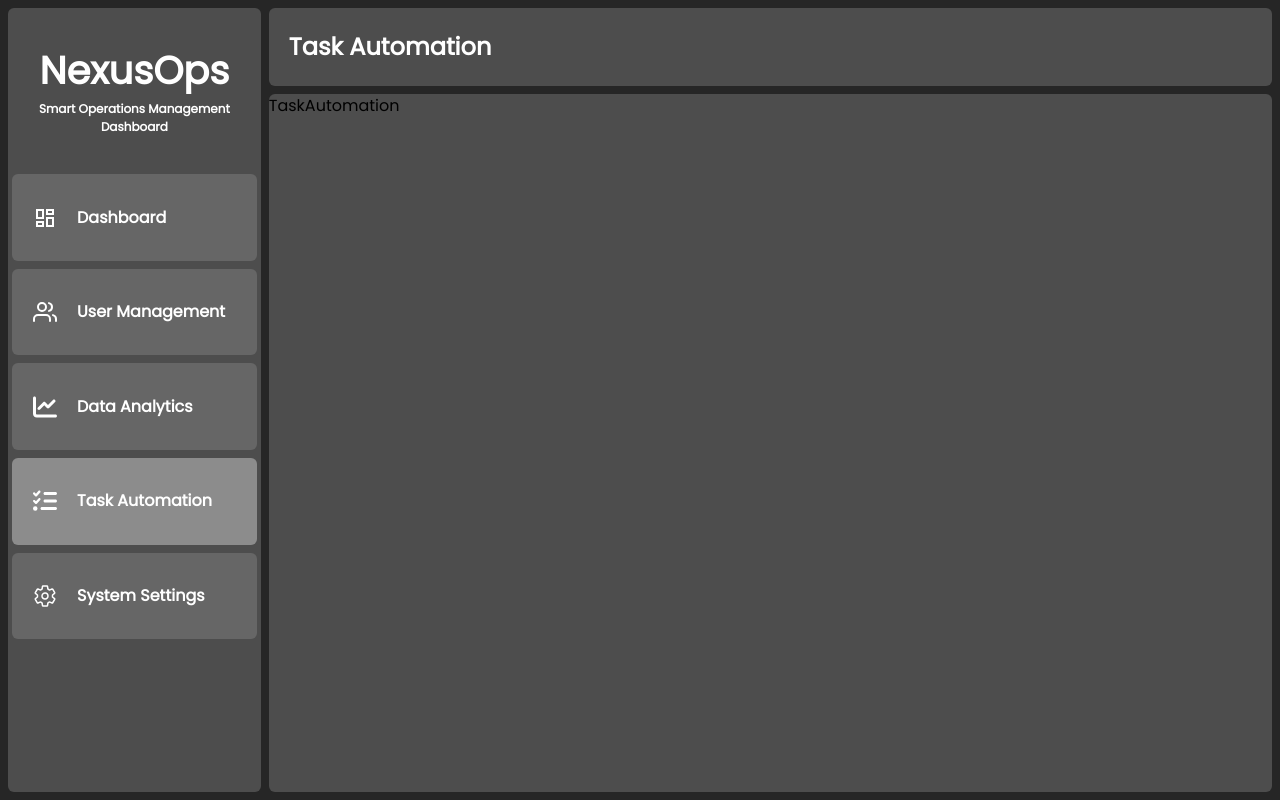
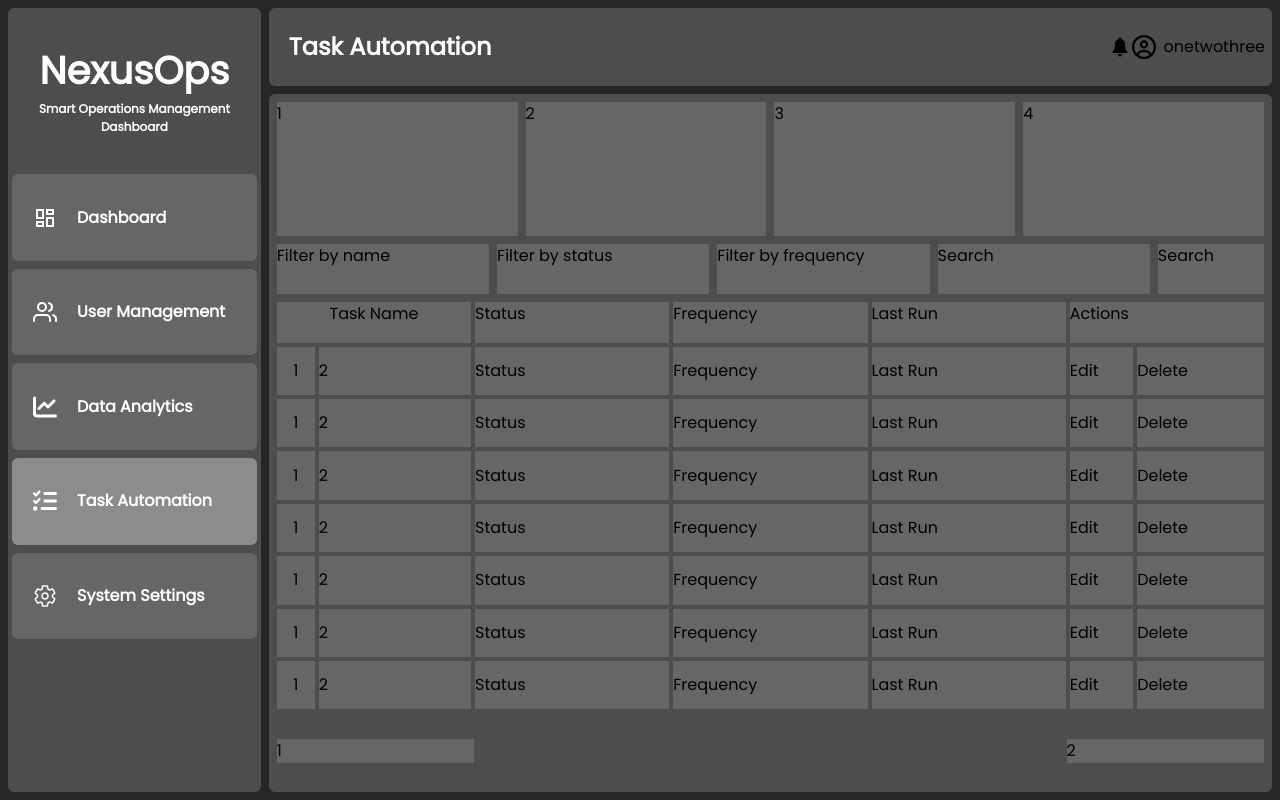
Before and after one commit to Khageswar-M/NexusOps-fe, a React (Vite) app: page /task-automation in a window 1280 px wide. Built offline with nearby package versions, Linux system fonts and the light colour scheme.

Commit message:
all raw designs are done

```diff
--- a/src/pages/AsideTabs/SystemSettings.jsx
+++ b/src/pages/AsideTabs/SystemSettings.jsx
@@ -9,7 +9,31 @@ const SystemSettings = () => {
   }, []);
 
   return (
-    <div>SystemSettings</div>
+    <div className="grid grid-rows-[5fr_3fr_3fr_2fr_1fr] h-full gap-2 p-2">
+      <div className=" grid grid-rows-[1fr_2fr_1fr] gap-1">
+        <div className="bg-[hsl(0,0%,40%)]">1</div>
+        <div className="bg-[hsl(0,0%,40%)]">2</div>
+        <div className="bg-[hsl(0,0%,40%)]">3</div>
+      </div>
+
+      <div className=" grid grid-rows-[1fr_1fr_1fr] gap-1">
+        <div className="bg-[hsl(0,0%,40%)]">1</div>
+        <div className="bg-[hsl(0,0%,40%)]">2</div>
+        <div className="bg-[hsl(0,0%,40%)]">3</div>
+      </div>
+      <div className=" grid grid-rows-[1fr_1fr_1fr] gap-1">
+        <div className="bg-[hsl(0,0%,40%)]">1</div>
+        <div className="bg-[hsl(0,0%,40%)]">2</div>
+        <div className="bg-[hsl(0,0%,40%)]">3</div>
+      </div>
+      <div className=" grid grid-rows-[1fr_2fr] gap-1">
+        <div className="bg-[hsl(0,0%,40%)]">1</div>
+        <div className="bg-[hsl(0,0%,40%)]">2</div>
+      </div>
+      <div className="flex items-center justify-end">
+        <div className="bg-[hsl(0,0%,40%)] w-[20%]">1</div>
+      </div>
+    </div>
   )
 }
 
--- a/src/pages/AsideTabs/TaskAutomation.jsx
+++ b/src/pages/AsideTabs/TaskAutomation.jsx
@@ -3,12 +3,70 @@ import { useContext, useEffect } from "react";
 
 const TaskAutomation = () => {
 
-  const {setTitle} = useContext(AppContext);
+  const { setTitle } = useContext(AppContext);
   useEffect(() => {
     setTitle("Task Automation");
   }, []);
   return (
-    <div>TaskAutomation</div>
+    <div className="grid grid-rows-[2fr_7fr_1fr] gap-2 p-2 h-full">
+      <div className=" grid grid-cols-[1fr_1fr_1fr_1fr] gap-2">
+        <div className="bg-[hsl(0,0%,40%)]">1</div>
+        <div className="bg-[hsl(0,0%,40%)]">2</div>
+        <div className="bg-[hsl(0,0%,40%)]">3</div>
+        <div className="bg-[hsl(0,0%,40%)]">4</div>
+      </div>
+
+      <div className=" grid grid-rows-[1fr_8fr] gap-2">
+        <div className=" grid grid-cols-[2fr_2fr_2fr_2fr_1fr] gap-2">
+          <div className="bg-[hsl(0,0%,40%)]">Filter by name</div>
+          <div className="bg-[hsl(0,0%,40%)]">Filter by status</div>
+          <div className="bg-[hsl(0,0%,40%)]">Filter by frequency</div>
+          <div className="bg-[hsl(0,0%,40%)]">Search</div>
+          <div className="bg-[hsl(0,0%,40%)]">Search</div>
+        </div>
+
+        {/* Table */}
+        <div className=" grid grid-rows-[1fr_9fr] gap-1">
+          {/* Table header */}
+          <div className=" grid grid-cols-[2fr_2fr_2fr_2fr_2fr] gap-1">
+            <div className="bg-[hsl(0,0%,40%)] text-center">Task Name</div>
+            <div className="bg-[hsl(0,0%,40%)]">Status</div>
+            <div className="bg-[hsl(0,0%,40%)]">Frequency</div>
+            <div className="bg-[hsl(0,0%,40%)]">Last Run</div>
+            <div className="bg-[hsl(0,0%,40%)]">Actions</div>
+          </div>
+
+          {/* Table body */}
+          <div className=" grid grid-rows-[1fr_1fr_1fr_1fr_1fr_1fr_1fr] gap-1">
+            {Array.from({ length: 7 }).map((_, id) => {
+              return (
+                <div
+                  key={id}
+                  className="grid grid-cols-[2fr_2fr_2fr_2fr_2fr] gap-1"
+                >
+                  <div className=" grid grid-cols-[1fr_4fr] gap-1">
+                    <div className="bg-[hsl(0,0%,40%)] flex items-center justify-center">1</div>
+                    <div className="bg-[hsl(0,0%,40%)] flex items-center">2</div>
+                  </div>
+                  <div className="bg-[hsl(0,0%,40%)] flex items-center">Status</div>
+                  <div className="bg-[hsl(0,0%,40%)] flex items-center">Frequency</div>
+                  <div className="bg-[hsl(0,0%,40%)] flex items-center">Last Run</div>
+                  <div className=" grid grid-cols-[2fr_4fr] gap-1 [&>div]:flex [&>div]:items-center">
+                    <div className="bg-[hsl(0,0%,40%)]">Edit</div>
+                    <div className="bg-[hsl(0,0%,40%)]">Delete</div>
+                  </div>
+                </div>
+              )
+            })}
+          </div>
+        </div>
+      </div>
+
+      <div className="flex flex-row items-center justify-between">
+        <div className="bg-[hsl(0,0%,40%)] w-[20%]">1</div>
+        <div className="bg-[hsl(0,0%,40%)] w-[20%]">2</div>
+      </div>
+    </div>
   )
 }
 
--- a/src/pages/Dashboard/PerformanceChart.jsx
+++ b/src/pages/Dashboard/PerformanceChart.jsx
@@ -49,14 +49,21 @@ const PerformanceChart = () => {
   ];
 
   return (
-    <div className='row-span-3 bg-[hsl(0,0%,40%)] rounded-md flex font-bold shadow-[0px_0px_5px_rgba(0,0,0,0.3)]'>
-      <div className='w-full h-full'>
+    <div className='row-span-3  rounded-md font-bold shadow-[0px_0px_5px_rgba(0,0,0,0.3)] grid grid-rows-[1fr_4fr] gap-1 text-white bg-[hsl(0,0%,40%)]'>
+      <div className=' flex items-center justify-between px-5'>
+        <h3>User Activity Over Time</h3>
+        <div className='flex items-center justify-between gap-2'>
+          <div>Year</div>
+          <div>Month</div>
+          <div>Week</div>
+        </div>
+      </div>
+      <div className='w-full h-full bg-[hsl(0,0%,40%)]'>
         <LineChart
           dataset={usUnemploymentRate}
           xAxis={xAxis}
           yAxis={yAxis}
           series={series}
-          // height={300}
           grid={{ vertical: true, horizontal: true }}
 
         />
--- a/src/pages/UserManagementSubTabs/ActivityLogs.jsx
+++ b/src/pages/UserManagementSubTabs/ActivityLogs.jsx
@@ -3,7 +3,7 @@ import { useContext, useEffect } from "react";
 
 const ActivityLogs = () => {
 
-  const { setTitle } = useContext(AppContext);
+  const {setTitle } = useContext(AppContext);
   useEffect(() => {
     setTitle("Activity Logs");
   }, []);
--- a/src/pages/UserManagementSubTabs/AddUser.jsx
+++ b/src/pages/UserManagementSubTabs/AddUser.jsx
@@ -3,7 +3,7 @@ import { AppContext } from "../../context/TitleContext";
 
 const AddUser = () => {
 
-  const { setTitle } = useContext(AppContext);
+  const {setTitle } = useContext(AppContext);
   useEffect(() => {
     setTitle("Add User");
   }, []);
--- a/src/pages/UserManagementSubTabs/RolesPermissions.jsx
+++ b/src/pages/UserManagementSubTabs/RolesPermissions.jsx
@@ -3,7 +3,7 @@ import { AppContext } from '../../context/TitleContext';
 
 const RolesPermissions = () => {
 
-  const { setTitle } = useContext(AppContext);
+  const {setTitle } = useContext(AppContext);
     useEffect(() => {
       setTitle("Roles & Permissions");
     }, []);
--- a/src/pages/UserManagementSubTabs/UserAnalytics.jsx
+++ b/src/pages/UserManagementSubTabs/UserAnalytics.jsx
@@ -2,7 +2,7 @@ import React, { useContext, useEffect } from 'react'
 import { AppContext } from '../../context/TitleContext';
 
 const UserAnalytics = () => {
-  const { setTitle } = useContext(AppContext);
+  const {setTitle } = useContext(AppContext);
     useEffect(() => {
       setTitle("User Analytics");
     }, []);
--- a/src/pages/UserManagementSubTabs/UserList.jsx
+++ b/src/pages/UserManagementSubTabs/UserList.jsx
@@ -3,7 +3,7 @@ import { AppContext } from '../../context/TitleContext';
 
 const UserList = () => {
 
-  const { setTitle } = useContext(AppContext);
+  const {setTitle } = useContext(AppContext);
   useEffect(() => {
     setTitle("User List");
   }, []);
--- a/src/screens/Header/HeaderScreen.jsx
+++ b/src/screens/Header/HeaderScreen.jsx
@@ -1,16 +1,28 @@
 import { AppContext } from "../../context/TitleContext";
 import { useContext } from "react";
+import { IoIosNotifications } from "react-icons/io";
+import { FaRegCircleUser } from "react-icons/fa6";
 
 const HeaderScreen = () => {
 
-    const{title} = useContext(AppContext);
+    const { title } = useContext(AppContext);
 
 
     return (
-        <div className="bg-[hsl(0,0%,30%)] rounded-md flex items-center">
-            <h1 className="text-white px-5 font-poppins text-2xl font-bold">
+        <div className="bg-[hsl(0,0%,30%)] rounded-md flex items-center justify-between px-5">
+            <h1 className="text-white  font-poppins text-2xl font-bold">
                 {title}
             </h1>
+
+            <div className="flex flex-row items-center justify-between w-[15%] ">
+                <div className="">
+                    <IoIosNotifications size={24} />
+                </div>
+                <div className="flex flex-row gap-2">
+                    <FaRegCircleUser size={24} />
+                    <h3>onetwothree</h3>
+                </div>
+            </div>
         </div>
     )
 }
--- a/src/screens/Hero/HeroScreen.jsx
+++ b/src/screens/Hero/HeroScreen.jsx
@@ -14,7 +14,7 @@ import UserAnalytics from '../../pages/UserManagementSubTabs/UserAnalytics';
 
 const HeroScreen = () => {
     return (
-        <div className="bg-[hsl(0,0%,30%)] rounded-md h-full overflow-y-hidden">
+        <div className="bg-[hsl(0,0%,30%)] rounded-md h-full overflow-y-auto">
             <Routes>
                 <Route path="/" element={<Dashboard />} />
                 <Route path="/dashboard" element={<Dashboard />} />
```
